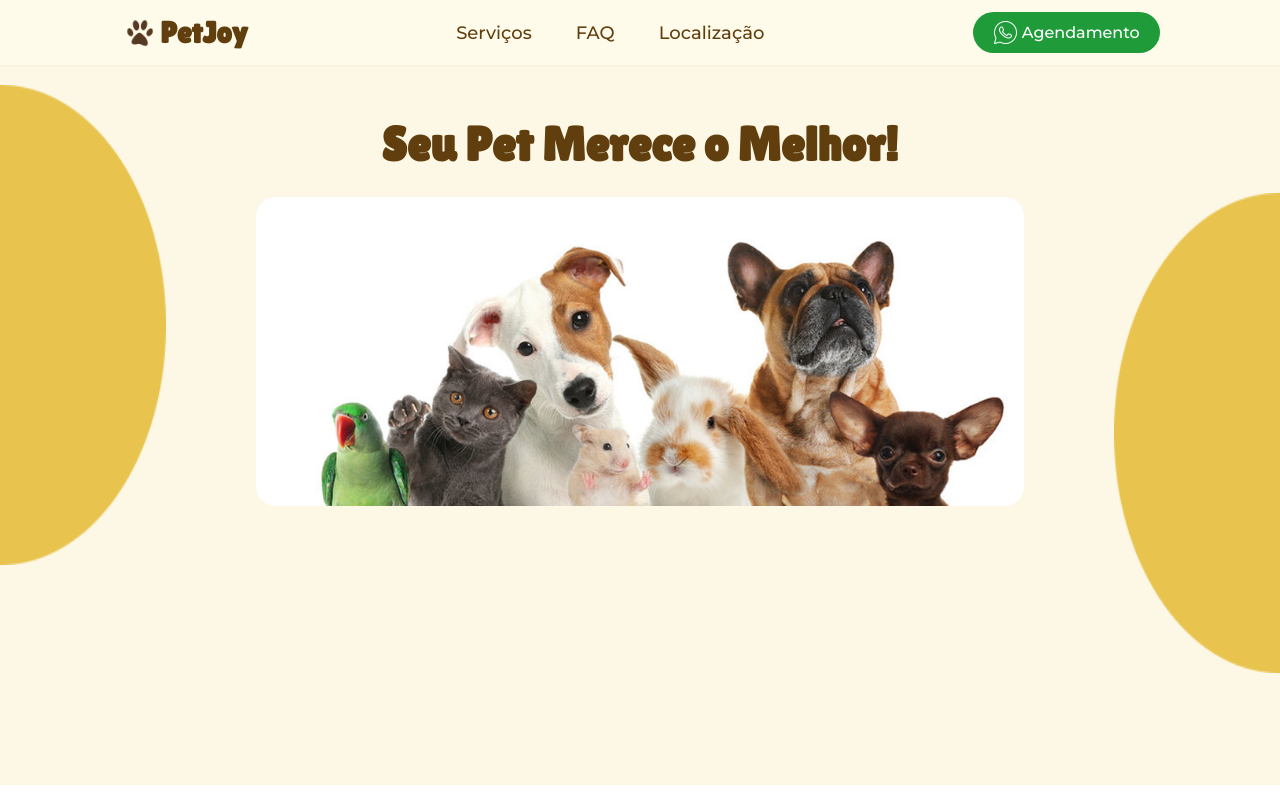
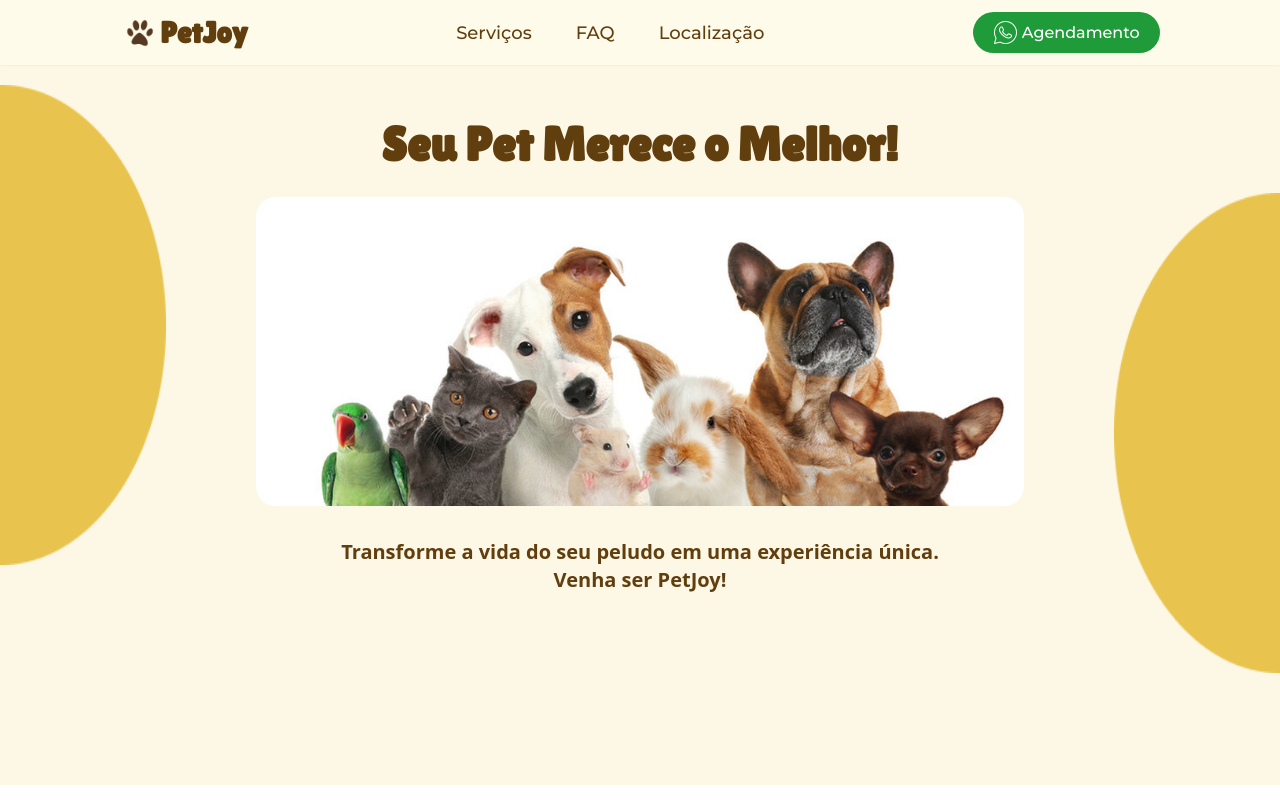
Before and after one commit to alyssongab/petjoy, a React (Vite) app: page / in a window 1280 px wide. Built offline with nearby package versions, Linux system fonts and the light colour scheme.

Commit message:
feat: adiciona paragrafo do hero

```diff
--- a/src/components/Hero.jsx
+++ b/src/components/Hero.jsx
@@ -19,6 +19,8 @@ const Hero = () => {
                         Seu Pet Merece o Melhor!
                     </h1>
                     <img src="/hero.png" alt="Hero" className="w-[90vw] sm:w-[80vw] md:w-[60vw] object-contain mt-7"/>
+                    <p className="flex flex-col text-petbrown text-center font-bold text-xl mt-8">Transforme a vida do seu peludo em uma experiência única.
+                    <span>Venha ser PetJoy!</span></p>
                 </div>
             </div>
         </section>
```
